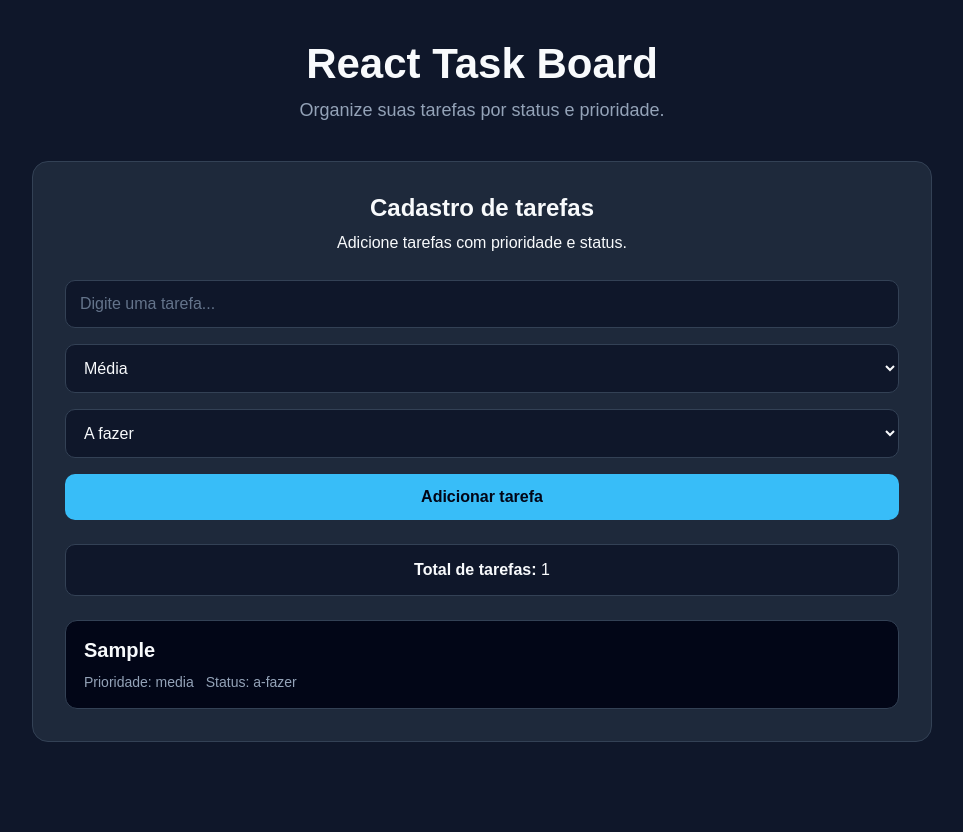
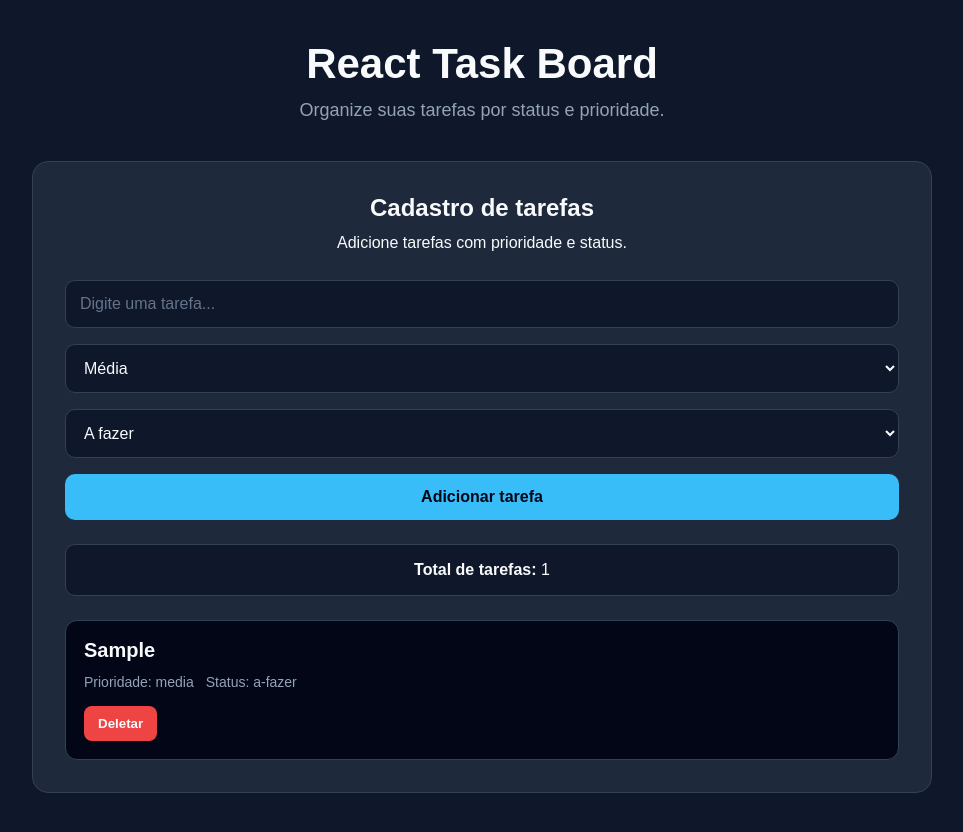
Before and after one commit to rfactt/task-board, a React (Vite) app: page / in a window 1280 px wide. Both pictures are taken after typing "Sample" into the empty fields and a click on the button "Adicionar tarefa". Shown: the whole page, without its empty margins (158-1121 px from the left). Before the commit the page ends 800 px from the top, so only its background shows below. Built offline with nearby package versions, Linux system fonts and the light colour scheme.

Commit message:
adiciona exclusão de tarefas

```diff
--- a/src/App.jsx
+++ b/src/App.jsx
@@ -8,6 +8,11 @@ function App() {
 
   function addTask(newTask) {
     setTasks([...tasks, newTask]);
+  }
+
+  function deleteTask(taskId) {
+    const updatedTasks = tasks.filter((task) => task.id !== taskId);
+    setTasks(updatedTasks);
   }
 
   return (
@@ -24,7 +29,7 @@ function App() {
           <strong>Total de tarefas:</strong> {tasks.length}
         </div>
 
-        <TaskList tasks={tasks} />
+        <TaskList tasks={tasks} onDeleteTask={deleteTask} />
       </section>
     </main>
   );
--- a/src/components/TaskCard.jsx
+++ b/src/components/TaskCard.jsx
@@ -1,4 +1,4 @@
-function TaskCard({ task }) {
+function TaskCard({ task, onDeleteTask }) {
   return (
     <article className="task-card">
       <h3>{task.title}</h3>
@@ -7,6 +7,10 @@ function TaskCard({ task }) {
         <span>Prioridade: {task.priority}</span>
         <span>Status: {task.status}</span>
       </div>
+
+      <button className="delete-button" onClick={() => onDeleteTask(task.id)}>
+        Deletar
+      </button>
     </article>
   );
 }
--- a/src/components/TaskList.jsx
+++ b/src/components/TaskList.jsx
@@ -1,6 +1,6 @@
 import TaskCard from "./TaskCard";
 
-function TaskList({ tasks }) {
+function TaskList({ tasks, onDeleteTask }) {
   if (tasks.length === 0) {
     return <p className="empty-message">Nenhuma tarefa cadastrada ainda.</p>;
   }
@@ -8,7 +8,7 @@ function TaskList({ tasks }) {
   return (
     <section className="task-list">
       {tasks.map((task) => (
-        <TaskCard key={task.id} task={task} />
+        <TaskCard key={task.id} task={task} onDeleteTask={onDeleteTask} />
       ))}
     </section>
   );
--- a/src/index.css
+++ b/src/index.css
@@ -120,3 +120,18 @@ body {
   margin-top: 24px;
   color: #94a3b8;
 }
+
+.delete-button {
+  margin-top: 16px;
+  padding: 10px 14px;
+  border: none;
+  border-radius: 8px;
+  background: #ef4444;
+  color: #f8fafc;
+  font-weight: bold;
+  cursor: pointer;
+}
+
+.delete-button:hover {
+  background: #dc2626;
+}
```
